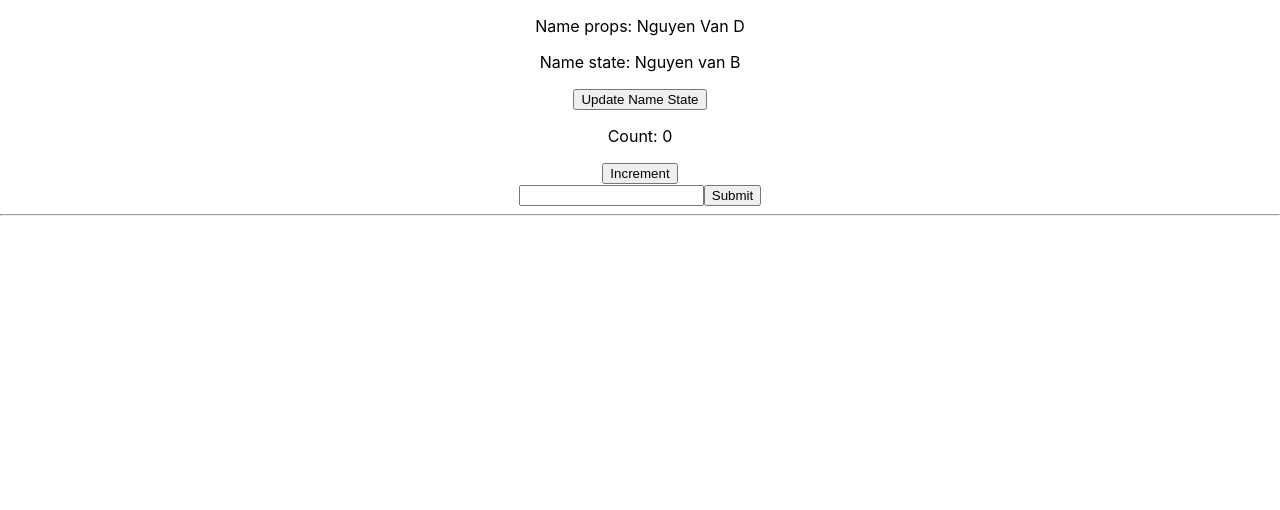
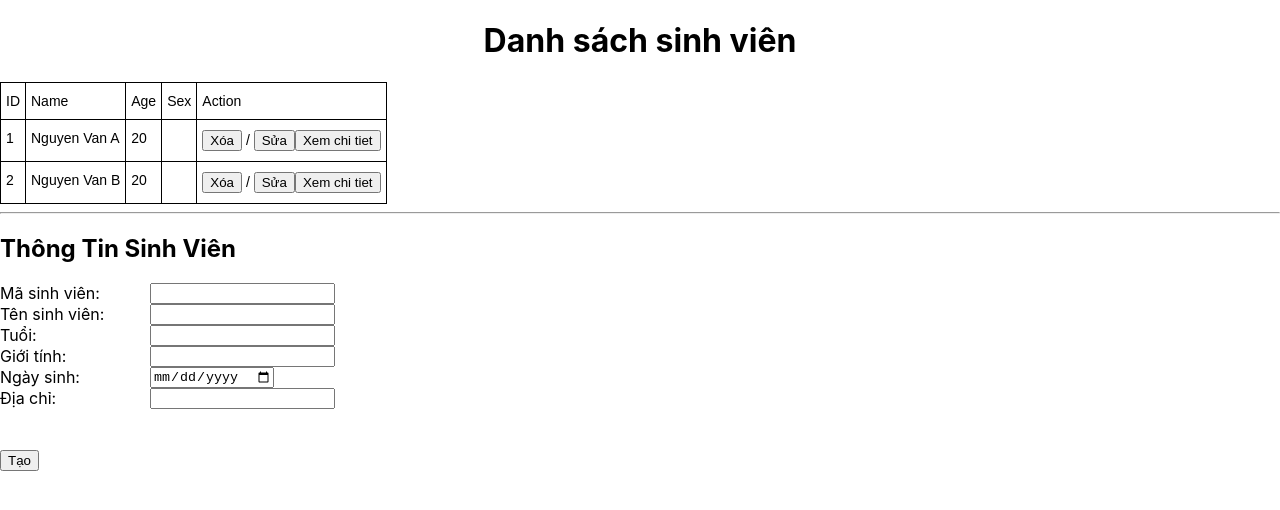
Before and after one commit to annvrk01/example-reactjs, a React (Create React App) app: page / in a window 1280 px wide. Shown: the top 510 px of the page. Built offline with nearby package versions, Linux system fonts and the light colour scheme.

Commit message:
Tạo bảng quản lý học sinh, sinh viên

```diff
--- a/src/App.js
+++ b/src/App.js
@@ -1,10 +1,20 @@
 import './App.css';
 // Câu lệnh import để file liên kết với các function của file được export
-import MyComponent from './lesson/components/MyComponent'
+// import MyComponent from './lesson/components/MyComponent'
+// import Session02Component from './lesson/components/Session02Component'
+// import Welcome  from './lesson/components/WelcomeFN';
+import StudentManage from './lesson/components/student-management/StudentManage'
 function App() {
   return (
     <div className="App">
-       <MyComponent name="Nguyen Van D"></MyComponent>
+       {/* <MyComponent name="Nguyen Van D"></MyComponent>
+
+       <Session02Component></Session02Component>
+       <Welcome name ='the world' address ='DA NANG'> </Welcome> */}
+       {/* <Welcome2 name ='the world' address ='DA NANG'> </Welcome2>
+        */}
+
+        <StudentManage></StudentManage>
     </div>
   );
 }
--- /dev/null
+++ b/src/lesson/components/Session02Component.js
@@ -0,0 +1,58 @@
+import React, { Component } from "react";
+class Session02Component extends Component {
+    constructor(props) {
+        // Gọi super ở đây nhằm mục đích khởi tạo biến this từ Paren
+        super(props);
+        // Khởi tạo state
+        this.state = {
+            number: 0,
+            array: [],
+            total: 0,
+        };
+        // Phép "ràng buộc" (bind) này là cần thiết để `this` hoạt động trong callback
+        this.handleChange = this.handleChange.bind(this);
+    }
+
+    // Hàm lắng nghe sự thay đổi giá trị trong ô input
+    handleChange (event) {
+        this.setState({ number: event.target.value })
+    }
+    //Hàm xử lí khi submit form
+    handleSubmit = () => {
+        let arr = this.state.array
+        arr.push(Number(this.state.number))
+        this.setState({
+            array: arr,
+            number: 0,
+            total: this.state.total + Number(this.state.number)
+        })
+    }
+
+    // phương thức này là bắt buộc và nó trả về JSX để hiển thị giao diện của component.
+    render () {
+        return <div>
+            <h1> Session 2 </h1>
+            <input type="number" value={this.state.number} onChange={this.handleChange} />
+            <button onClick={this.handleSubmit}>add</button>
+
+            {/* Câu lệnh điều kiện */}
+            {this.state.total > 0 &&
+                <h2>
+                    <p > Kết quả : {this.state.array.join("+ ")} =  {this.state.total} </p>
+                     {/* join kết nối tất cả các phần tử trong một mảng thành một chuỗi. */}
+                </h2>
+            }
+
+            {this.state.total <  10
+                ? <p> Not Add</p>
+                : <p> added</p>
+            }
+            {this.state.number >100
+            ? <p>Dung</p>
+            : <p>Sai</p>
+        }
+            <hr></hr>
+        </div>;
+    }
+}
+export default Session02Component  // Câu lệnh export để các file chấp nhận việc xuất các function
--- /dev/null
+++ b/src/lesson/components/student-management/CreateStudentForm.js
@@ -0,0 +1,65 @@
+import { useRef  } from "react"
+
+function CreateStudentForm(props) {
+    const {handleCreateStudent} = props
+    const inputIdRef = useRef(null)
+    const inputNameRef = useRef(null)
+    const inputAgeRef = useRef(null)
+    const inputGenderRef = useRef(null)
+    const inputDayBirthRef = useRef(null)
+    const inputAddressRef = useRef(null)
+
+    const handleSubmit = () => {
+        const student = {
+            id: inputIdRef.current.value,
+            name: inputNameRef.current.value,
+            age: Number(inputAgeRef.current.value),
+            sex: inputGenderRef.current.value.toLowerCase() === 'nam' ? true : false,
+            dayBirth: inputDayBirthRef.current.value,
+            address: inputAddressRef.current.value,
+        }
+        handleCreateStudent(student)
+        inputIdRef.current.value = ''
+        inputNameRef.current.value = ''
+        inputAgeRef.current.value = ''
+        inputGenderRef.current.value = ''
+        inputDayBirthRef.current.value = ''
+        inputAddressRef.current.value = ''
+    }
+
+    return <div style={{textAlign: 'left'}}>
+        <h2>Thông Tin Sinh Viên</h2>
+        <div>
+            <div style={{display: 'flex'}}>
+                <label style={{width: 150}}>Mã sinh viên:</label>
+                <input ref={inputIdRef}/>
+            </div>
+            <div style={{display: 'flex'}}>
+                <label style={{width: 150}}>Tên sinh viên:</label>
+                <input ref={inputNameRef}/>
+            </div>
+            <div style={{display: 'flex'}}>
+                <label style={{width: 150}}>Tuổi:</label>
+                <input ref={inputAgeRef}/>
+            </div>
+            <div style={{display: 'flex'}}>
+                <label style={{width: 150}}>Giới tính:</label>
+                <input  ref={inputGenderRef}/>
+            </div>
+            <div style={{display: 'flex'}}>
+                <label style={{width: 150}}>Ngày sinh:</label>
+                <input type="date"  ref={inputDayBirthRef}/>
+            </div>
+            <div style={{display: 'flex'}}>
+                <label style={{width: 150}}>Địa chỉ:</label>
+                <input  ref={inputAddressRef}/>
+            </div>
+
+            <br/>
+            <br/>
+            <button onClick={handleSubmit}>Tạo</button>
+        </div>
+    </div>
+}
+
+export default CreateStudentForm
--- /dev/null
+++ b/src/lesson/components/student-management/ShowStudentDetail.js
@@ -0,0 +1,14 @@
+function ShowStudentDetail (props) {
+    return (
+        <div>
+            {props.student && (
+                <div>
+                    <p> Tên sinh viên  : {props.student?.name}</p>
+                    <p> Tuổi  : {props.student?.age}</p>
+                    <p> Giới tính  : {props.student?.sex ? "Nam" : 'Nữ'}</p>
+                </div>
+            )}
+        </div>
+    );
+}
+export default ShowStudentDetail
--- /dev/null
+++ b/src/lesson/components/student-management/StudentManage.js
@@ -0,0 +1,84 @@
+import React, { useEffect, useState } from "react"
+import './studentManage.css'
+import CreateStudentForm from "./CreateStudentForm"
+import ShowStudentDetail from "./ShowStudentDetail"
+
+function StudentManage (props) {
+    const [students, setStudents] = useState([])
+    const [student, setStudent] = useState(null )
+
+    useEffect(() => {
+        const students = [
+            {
+                id: 1,
+                name: "Nguyen Van A",
+                age: 20,
+                sex: true
+            },
+            {
+                id: 2,
+                name: "Nguyen Van B",
+                age: 20,
+                sex: false
+            }
+        ]
+        setStudents(students)
+    }, [])
+
+    const handleCreateStudent = (newStudent) => {
+        const newStudents = [...students]
+        newStudents.push(newStudent)
+        console.log({ newStudent });
+        setStudents(newStudents)
+    }
+
+    const handleRemoveStudent = (id) => {
+        setStudents(
+            students.filter(a =>
+                a.id !== id
+            )
+        )
+    }
+
+    const handleDetailsStudent = (item) =>{
+        setStudent(item)
+    }
+    return (
+        <div>
+            <h1> Danh sách sinh viên </h1>
+            <table className="tg">
+                <thead>
+                    <tr>
+                        <th className="tg-0lax">ID</th>
+                        <th className="tg-0lax">Name</th>
+                        <th className="tg-0lax">Age</th>
+                        <th className="tg-0lax">Sex</th>
+                        <th className="tg-0lax">Action</th>
+                    </tr>
+                </thead>
+                <tbody>
+                    {students?.map(item => (
+                        <tr>
+                            <td className="tg-0lax">{item.id}</td>
+                            <td className="tg-0lax">{item.name}</td>
+                            <td className="tg-0lax">{item.age}</td>
+                            <td className="tg-0lax">{item.sex}</td>
+                            <td className="tg-0lax">
+                                <button onClick={() => { handleRemoveStudent(item.id) }}>Xóa</button>
+                                <span> / </span>
+                                <button>Sửa</button>
+                                <button onClick={() =>  { handleDetailsStudent(item) }}>Xem chi tiet</button>
+                            </td>
+                        </tr>
+                    ))}
+                </tbody>
+            </table>
+            <hr />
+            <CreateStudentForm handleCreateStudent={handleCreateStudent} />
+            <ShowStudentDetail student={student} />
+        </div>
+    )
+
+}
+
+export default StudentManage
--- /dev/null
+++ b/src/lesson/components/student-management/studentManage.css
@@ -0,0 +1,6 @@
+.tg  {border-collapse:collapse;border-spacing:0;}
+.tg td{border-color:black;border-style:solid;border-width:1px;font-family:Arial, sans-serif;font-size:14px;
+  overflow:hidden;padding:10px 5px;word-break:normal;}
+.tg th{border-color:black;border-style:solid;border-width:1px;font-family:Arial, sans-serif;font-size:14px;
+  font-weight:normal;overflow:hidden;padding:10px 5px;word-break:normal;}
+.tg .tg-0lax{text-align:left;vertical-align:top}
```
Also changed, not shown: src/lesson/components/WelcomeFN.js (+42 -5 lines).
